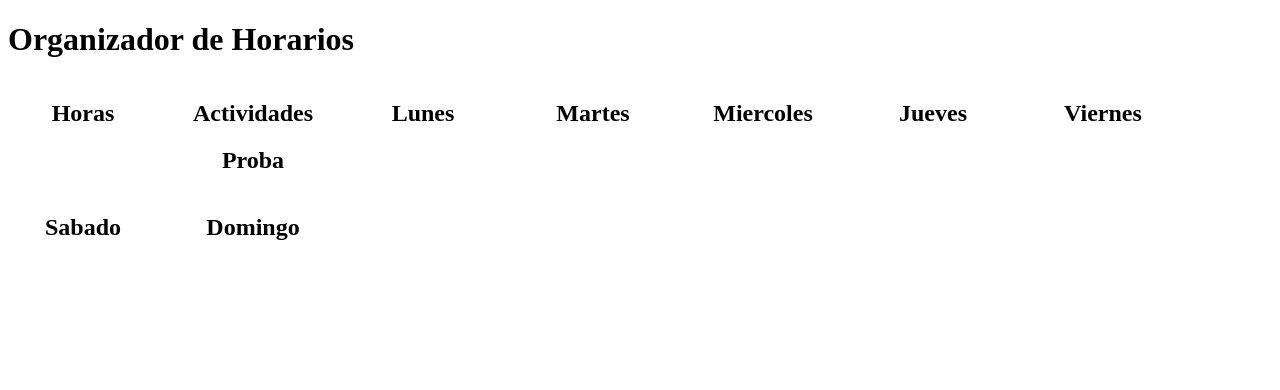
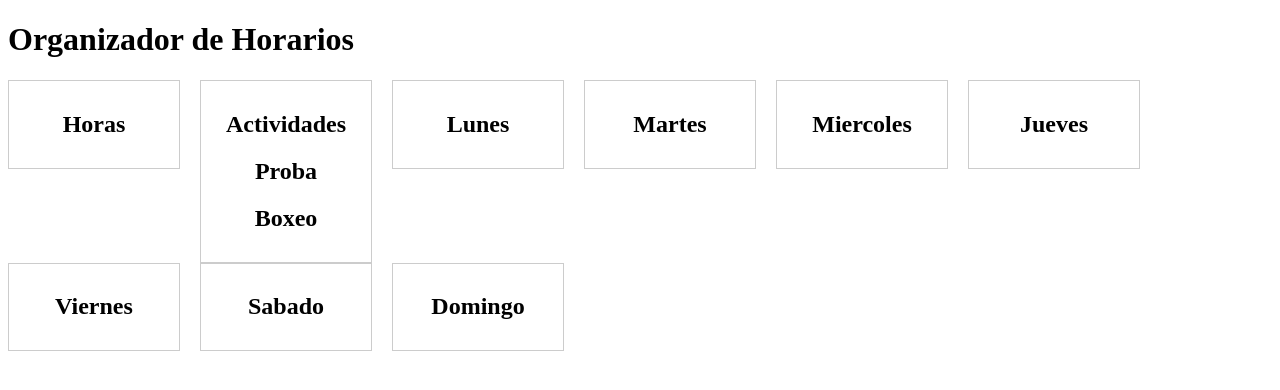
Before and after one commit to matulibe/organizador-horarios, a React (Create React App) app: page / in a window 1280 px wide. Shown: the top 390 px of the page. Built offline with nearby package versions, Linux system fonts and the light colour scheme.

Commit message:
Movimiento a areglar

```diff
--- a/src/App.js
+++ b/src/App.js
@@ -25,7 +25,7 @@ function App() {
     {
       id: 1,
       titulo: 'Actividades',
-      actividades: [{ id: 1, titulo: "Proba", diaID: 2 }]
+      actividades: [{ id: 1, titulo: "Proba", diaID: 1 }, { id: 2, titulo: "Boxeo", diaID: 1 }]
     },
     {
       id: 2,
--- a/src/components/Dia.css
+++ b/src/components/Dia.css
@@ -4,8 +4,9 @@
     width: 150px;
     margin-right: 20px;
     text-align: center;
-    border-color: black;
-    border-width: 2px;
+    border: 1px solid #ccc;
+    padding: 10px;
+    position: relative;
 }
 
 .dia-titulo{
--- a/src/components/Dia.js
+++ b/src/components/Dia.js
@@ -29,7 +29,9 @@ function Dia({ dia, actividades, sumarActividad }) {
          *Estos nombres *NO* se pueden modificar
          *
          */
-        const { active, over, source } = e;
+        const { active, over} = e;
+
+
 
         if (!over || !active) {
             return;
@@ -38,16 +40,16 @@ function Dia({ dia, actividades, sumarActividad }) {
         const actividad = actividades.find((actividad) => actividad.id === active.id);
 
         if (actividad) {
+            console.log(actividad.titulo)
             if (dia.id === over.id) {
                 const oldIndex = actividades.findIndex((act) => act.id === active.id);
                 const newIndex = actividades.findIndex((act) => act.id === over.id);
                 if (oldIndex !== newIndex) {
                     const nuevasActividades = arrayMove(actividades, oldIndex, newIndex);
-                    sumarActividad(nuevasActividades);
                 }
             }
             else {
-                sumarActividad(actividades.filter((act) => act.id !== actividad.id), actividad, over.id);
+                sumarActividad(actividad, over.id);
             }
         }
     };
```
